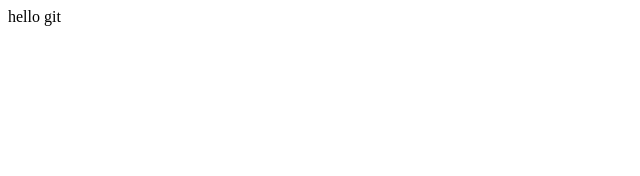
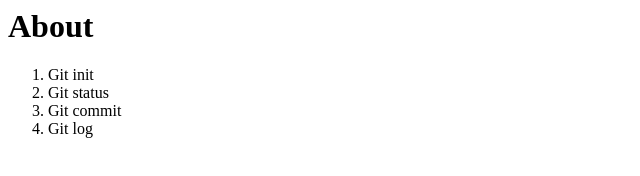
Before and after one commit to mike742/git_Nov_2022, a plain HTML site: page about.html in a window 1280 px wide. Shown: the whole page, without its empty margins (0-640 px from the left). Drawn offline with Linux system fonts and the light colour scheme.

Commit message:
added content into about.html

```diff
--- a/about.html
+++ b/about.html
@@ -1 +1,14 @@
-hello git
+<html>
+
+	<body>
+		<h1>About</h1>
+
+		<ol>
+			<li>Git init</li>
+			<li>Git status</li>
+			<li>Git commit</li>
+			<li>Git log</li>
+		</ol>
+	</body>
+
+</html>
```
